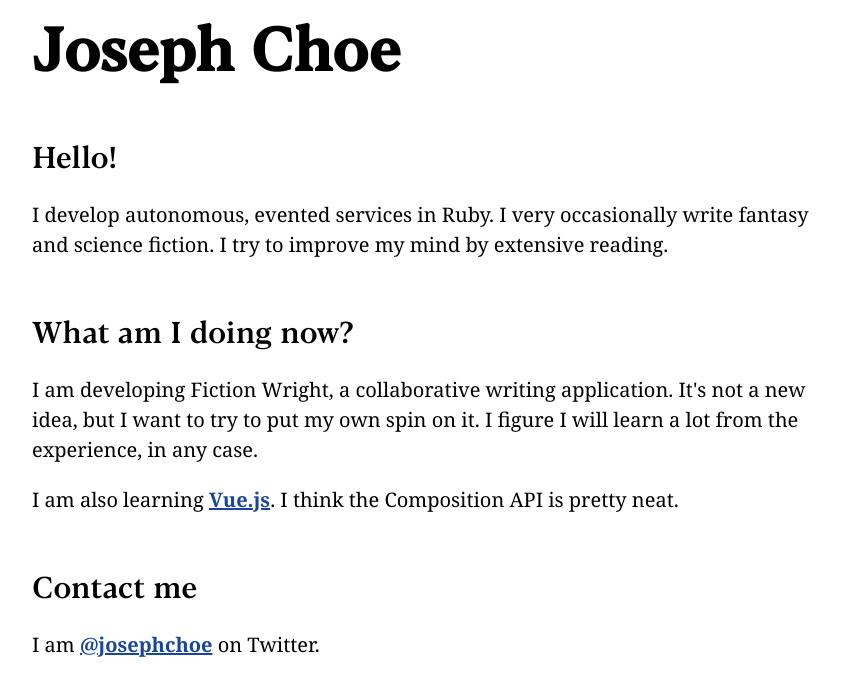
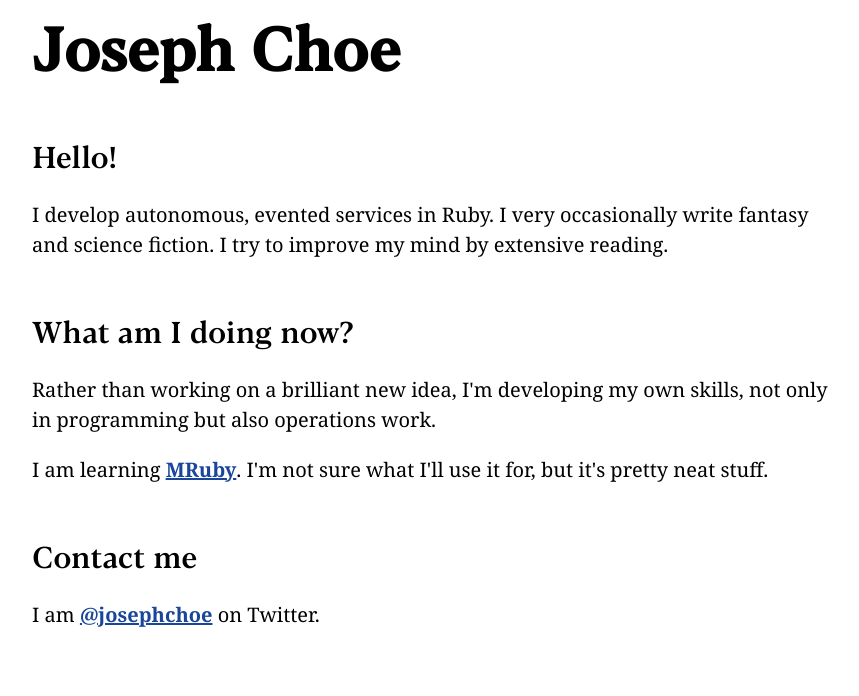
Before and after one commit to josephchoe/josephchoe.com, a Jekyll site: the page built from _app/_pages/index.html, in a window 1280 px wide. Shown: the top 696 px of the page, without its empty margins (208-1067 px from the left). Built offline with Jekyll 4.4.1, drawn with Linux system fonts in a browser that asks for light colours.

Commit message:
Current work pivot

```diff
--- a/_app/_pages/index.html
+++ b/_app/_pages/index.html
@@ -17,13 +17,13 @@ layout: default
   </h2>
 
   <p>
-    I am developing Fiction Wright, a collaborative writing application. It's
-    not a new idea, but I want to try to put my own spin on it. I figure I will
-    learn a lot from the experience, in any case.
+    Rather than working on a brilliant new idea, I'm developing my own skills,
+    not only in programming but also operations work.
   </p>
 
   <p>
-    I am also learning <a href="https://v3.vuejs.org/">Vue.js</a>. I think the Composition API is pretty neat.
+    I am learning <a href="https://mruby.org/">MRuby</a>. I'm not sure
+    what I'll use it for, but it's pretty neat stuff.
   </p>
 
   <h2>
```
